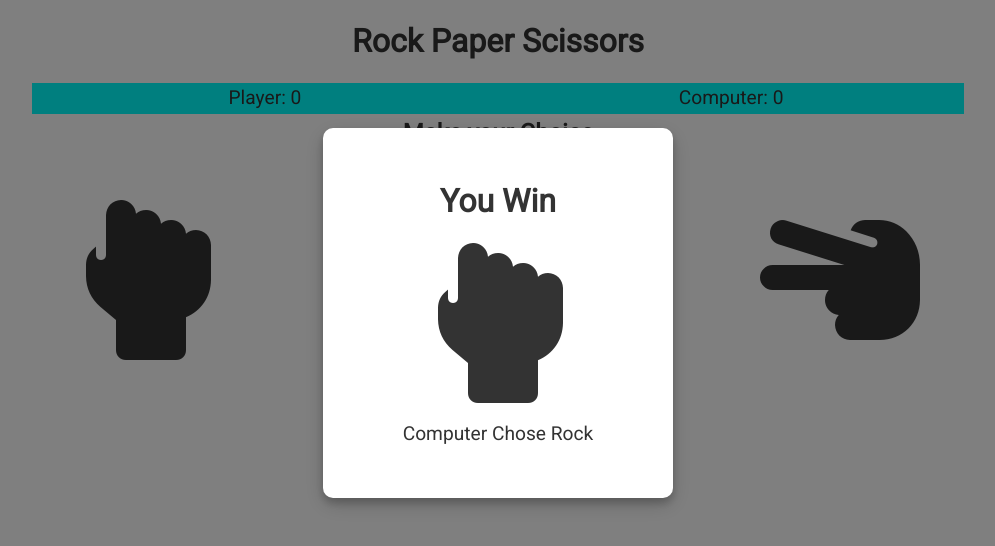
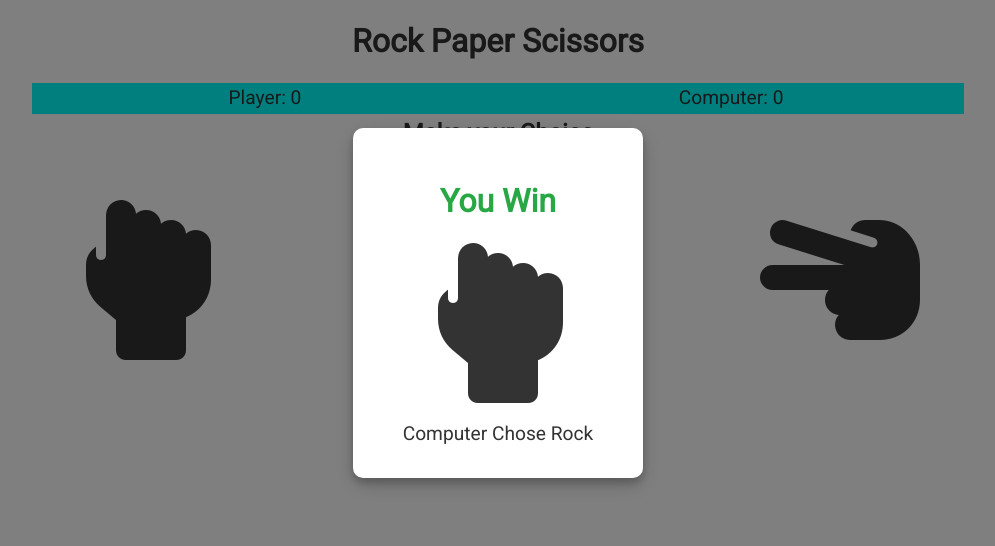
Before and after one commit to gnanaprakash2918/RPS, a plain HTML site: page index.html in a window 1280 px wide. Shown: the whole page, without its empty margins (142-1137 px from the left). Drawn offline with Linux system fonts and the light colour scheme.

Commit message:
Adjusted modal size

```diff
--- a/css/modal.css
+++ b/css/modal.css
@@ -17,7 +17,8 @@
   background: #fff;
   text-align: center;
   margin: 10% auto;
-  width: 350px;
+  width: 290px;
+  height: 350px;
   padding: 3rem;
   border-radius: 10px;
   box-shadow: 0 5px 8px 0 rgba(0, 0, 0, 0.2), 0 7px 20px 0 rgba(0, 0, 0, 0.17);
@@ -33,3 +34,21 @@
   margin-top: 1rem;
   font-size: 1.2rem;
 }
+
+.text-win {
+  color: var(--win-color);
+}
+
+.text-lose {
+  color: var(--lose-color);
+}
+
+@keyframes modalopen {
+  from {
+    opacity: 0;
+  }
+
+  to {
+    opacity: 1;
+  }
+}
--- a/index.html
+++ b/index.html
@@ -37,7 +37,7 @@
 
     <div class="modal">
       <div id="result" class="modal-content">
-        <h1>You Win</h1>
+        <h1 class="text-win">You Win</h1>
         <i class="fas fa-hand-rock fa-10x"></i>
         <p>Computer Chose Rock</p>
       </div>
```
